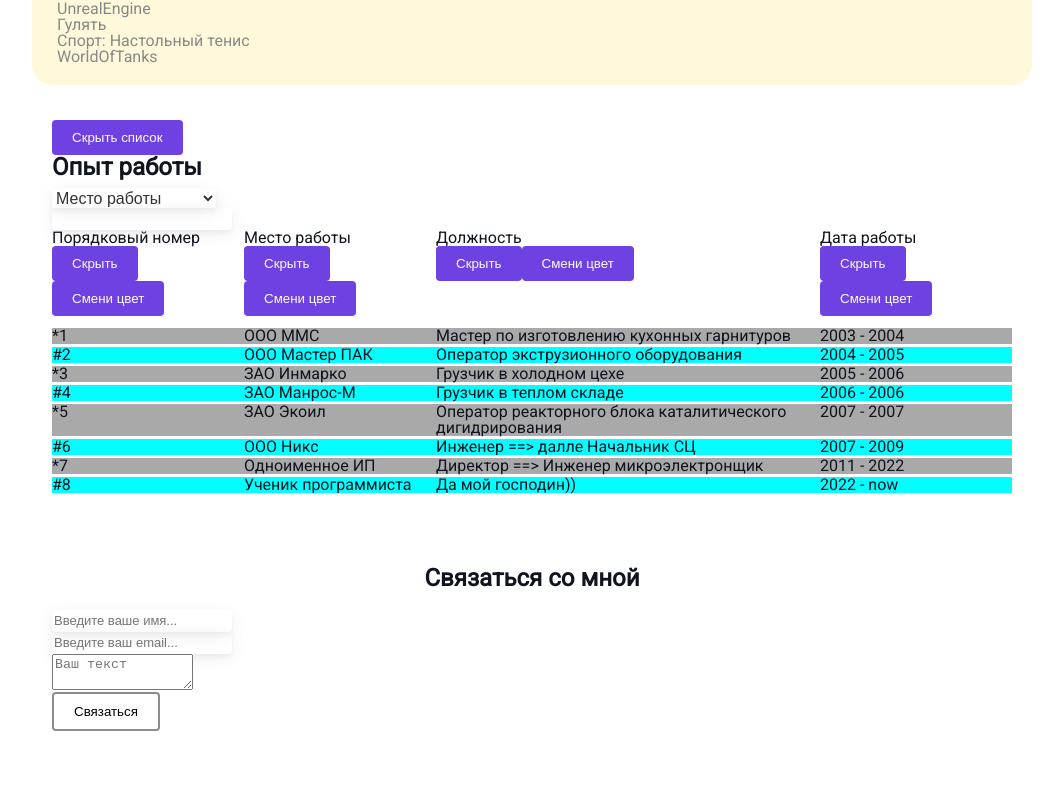
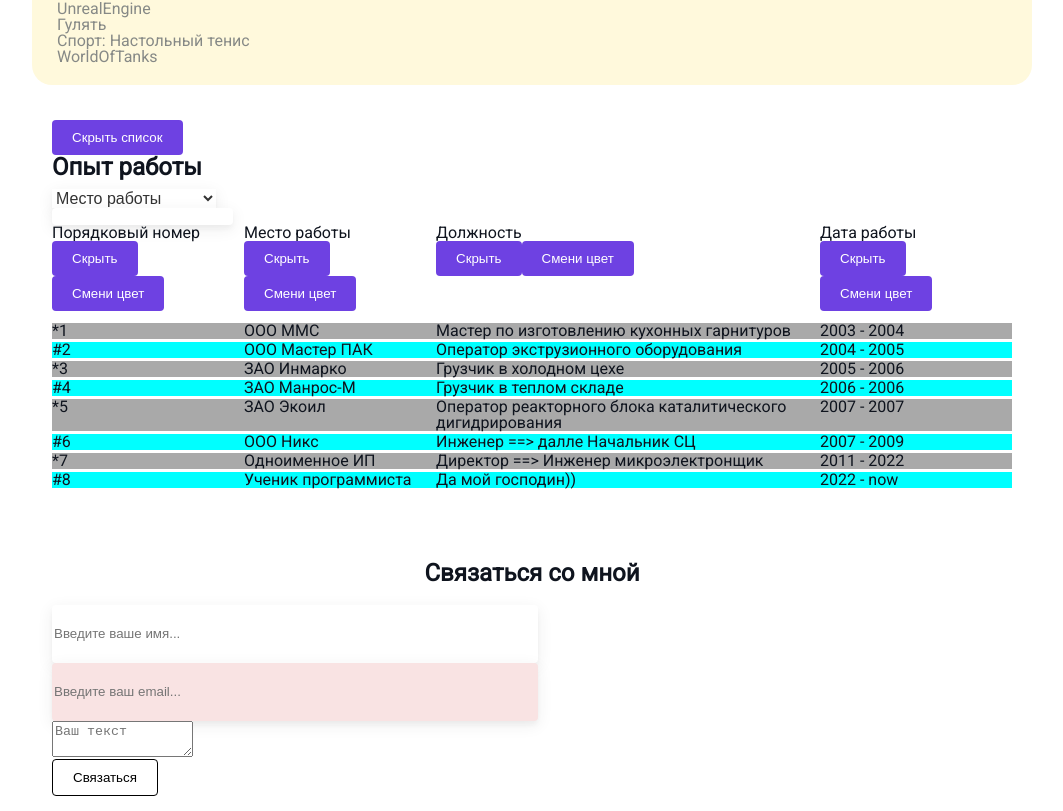
Before and after one commit to demilisher1/my-app, a React (Create React App) app: page / in a window 1280 px wide. Shown: the part 455-1266 px from the top of the page, without its empty margins (108-1171 px from the left). Before the commit the page ends 1201 px from the top, so only its background shows below. Built offline with nearby package versions, Linux system fonts and the light colour scheme.

Commit message:
доделать дизайн

```diff
--- a/src/components/Main/components/Contact/components/FormContact.js
+++ b/src/components/Main/components/Contact/components/FormContact.js
@@ -33,6 +33,7 @@ class FormContact extends React.Component{
               <div>
                   <Label >
                       <Input
+                          theme={'formContactInput'}
                           onFocus={this.onFocus}
                           field="nameValue"
                           value={nameValue}
@@ -42,6 +43,8 @@ class FormContact extends React.Component{
                   </Label>
                   <Label >
                       <Input
+                          theme={'formContactInput'}
+                          validate={false}
                           type="email"
                           field="emailValue"
                           value={emailValue}
--- a/src/components/common/Button/Button.js
+++ b/src/components/common/Button/Button.js
@@ -22,7 +22,6 @@ class Button extends React.Component{
 
     getClassName = () => {
         let className = `${style.root} ${style[this.props.theme] || ''} `;
-
 
         if (this.state.focused) {
             className += style.focus
--- a/src/components/common/Button/Button.module.css
+++ b/src/components/common/Button/Button.module.css
@@ -1,8 +1,8 @@
 .root {
-    padding: 10px 20px;
+    padding: var(--pading-xl);
     max-width: max-content;
     max-height: max-content;
-    border-radius: 4px;
+    border-radius: var(--border-radius-xs);
 }
 
 /* Стили primary начало */
@@ -14,22 +14,20 @@
 .primary:hover {
     background: var(--purple2);
 }
+/* Стили primary конец*/
 
-/* Стили primary конец*/
 
 /* Стили secondaryDark начало */
 .secondaryDark {
     color: var(--color-secondary-dark);
     background: var(--bg-secondary-dark);
-    border: var(--size-xs) solid var(--border-color-secondary-dark);
+    border: var(--size-xxs) solid var(--border-color-secondary-dark);
 }
 
 .secondaryDark:hover {
-    background: var(--size-xs) solid var(--hover-bg-secondary-dark);
+    background:  var(--hover-bg-secondary-dark);
 }
 /* Стили secondaryDark конец*/
-
-
 .focus {
-    border: var(--size-xs) solid var(--border-color-primary);
+    border: var(--size-xs) solid var(--border-color-secondary-focus);
 }
--- a/src/components/common/Input/Input.js
+++ b/src/components/common/Input/Input.js
@@ -32,6 +32,7 @@ class Input extends React.Component{
         if (this.props.onFocus) {
             this.props.onFocus(event)
         }
+
         this.setState({
             focused: true
         })
@@ -43,13 +44,23 @@ class Input extends React.Component{
         })
     }
 
+    getClassName = () => {
+        let className = `${style.root} ${style[this.props.theme] || ''} `;
+
+        if (this.state.focused ) {
+            className += style.focus
+        }
+        if (this.props.validate === false) {
+            className += style.errorActiveFilled
+        }
+
+        return className;
+    }
+
 
     render() {
-        const {value, type, placeholder} = this.props;
-        let className = `${style.DefaultEmpty} `;
-        if(this.state.focused){
-            className += style.DefaultFocus
-        }
+        const {value, type, placeholder } = this.props;
+        const className = this.getClassName();
 
         return (
             <input
@@ -69,11 +80,14 @@ Input.propTypes = {
     handleChange: PropTypes.func.isRequired,
     value: PropTypes.string.isRequired,
     field: PropTypes.string,
+    placeholder: PropTypes.string,
+    validate: PropTypes.bool,
+    theme: PropTypes.oneOf(['inputs', 'formContactInput'])
 };
 
 
 Input.defaultProps = {
-    type: 'text',
+    theme: 'inputs',
 }
 
 export default Input;
--- a/src/components/common/Input/Input.module.css
+++ b/src/components/common/Input/Input.module.css
@@ -1,16 +1,34 @@
-.DefaultEmpty {
-    background: var(--White);
-    color: var(--Gray);
-    font-weight: 400;
-    font-size: 13px;
-    line-height: 20px;
+.root {
+    border-radius: var(--border-radius-xs);
     box-shadow: var(--DefaultShadow);
-    border-radius: 4px;
+    background: var(--white);
+    color: var(--gray1);
 }
 
-.DefaultEmpty:hover {
+/*Стили Error Active - Filled начало*/
+.errorActiveFilled {
+    background: var(--red-Girl);
+}
+/*Стили Error Active - Filled конец*/
+
+/*Стили FormContactInput начало*/
+.formContactInput {
+    width: 482px;
+    height: 56px;
+    /*box-shadow: var(--DefaultShadow);*/
+}
+
+.formContactInput:hover {
     box-shadow: var(--DefaultShadowHover)
 }
-.DefaultFocus {
-   border: 2px solid blue;
+/*Стили FormContactInput конец*/
+
+.focus {
+    border: var(--size-xs) solid var(--gray);
 }
+
+/*Стили Default начало*/
+.inputs:hover {
+    box-shadow: var(--DefaultShadowHover)
+}
+/*Стили Default конец*/
--- a/src/styles/index.css
+++ b/src/styles/index.css
@@ -4,23 +4,31 @@
     --DefaultShadow: 0px 4px 4px rgba(51, 51, 51, 0.04), 0px 4px 16px rgba(51, 51, 51, 0.08);
     --DefaultShadowHover: 0px 4px 4px rgba(51, 51, 51, 0.04), 0px 4px 24px rgba(51, 51, 51, 0.24);
 
+
      /*Colors */
     --white: #ffffff;
     --black: #000000;
     --purple: #6E41E2;
     --purple2: #5835B0;
+    --gray: #828282;
+    --gray1: #d4d4d4 48%;
+    --red-Girl: rgba(249, 227, 227, 1);
 
     /*Primary style*/
     --color-primary: var(--white);
     --bg-primary: var(--purple);
-    --border-color-primary: rgba(17, 17, 17, 0.48);
+
     --hover-background-primary: var(--purple2);
 
     /*Secondary-Dark style*/
     --color-secondary-dark: var(--black);
-    --border-color-secondary-dark: rgba(17, 17, 17, 0.48);
+    --border-color-secondary-dark: var(--black);
     --hover-bg-secondary-dark: rgba(17, 17, 17, 0.04);
     --bg-secondary-dark: var(--white);
+    --border-color-secondary-focus: var(--gray);
+
+    /*Inputs style*/
+    --border-color-inputs: var(--gray);
 
     /* Size */
     --size-xxs: 1px;
@@ -29,4 +37,20 @@
     --size-m: 8px;
     --size-l: 16px;
     --size-xl: 24px;
+    --pading-xxs: 2px 2px;
+    --pading-xs: 4px 4px;
+    --pading-s: 5px 5px;
+    --pading-m: 5px 10px;
+    --pading-l: 10px 15px;
+    --pading-xl: 10px 20px;
+    --pading-xxl: 15px 15px;
+    --pading-xxxl: 15px 20px;
+    --border-radius-xxs: 3px;
+    --border-radius-xs: 4px;
+    --border-radius-s: 8px;
+    --border-radius-m: 10px;
+    --border-radius-l: 15px;
+    --border-radius-xl: 20px;
+    --border-radius-xxl: 25px;
+    --border-radius-xxxl: 100px;
 }
```
